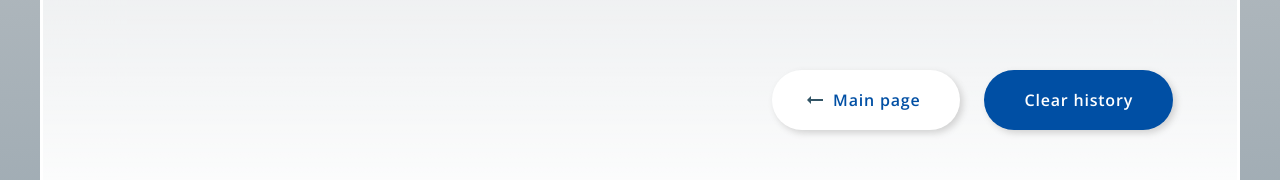
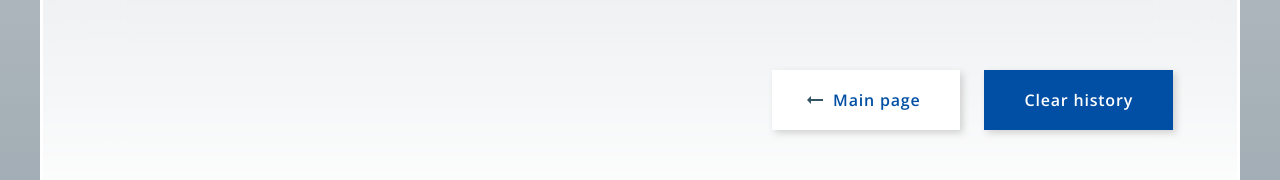
Before and after one commit to valerii-frontend/currency, a React (Create React App) app: page /history in a window 1280 px wide. Shown: the part 621-801 px from the top of the page. Built offline with nearby package versions, Linux system fonts and the light colour scheme; the HTML template or start-up script is replaced by a standard one.

Commit message:
remove border radius

```diff
--- a/src/components/Button/Button.module.css
+++ b/src/components/Button/Button.module.css
@@ -5,7 +5,6 @@
 	letter-spacing: 0.8px;
 	font: inherit;
 	font-weight: 600;
-	border-radius: 40px;
 	height: 60px;
 	padding: 0 40px;
 	border: none;
@@ -46,7 +45,6 @@
 .primary.disabled + span {
 	width: 168px;
 	height: 60px;
-	border-radius: 100px;
 	position: absolute;
 	right: 0;
 	opacity: 0;
--- a/src/components/Card/Card.module.css
+++ b/src/components/Card/Card.module.css
@@ -3,7 +3,6 @@
 	background: linear-gradient(180deg, #ffffff6e 0%, var(--white) 100%);
 	backdrop-filter: blur(36px);
 	border: 3px solid var(--white);
-	border-radius: 33px;
 	max-width: 1200px;
 	margin: 0 auto;
 	width: 100%;
```
